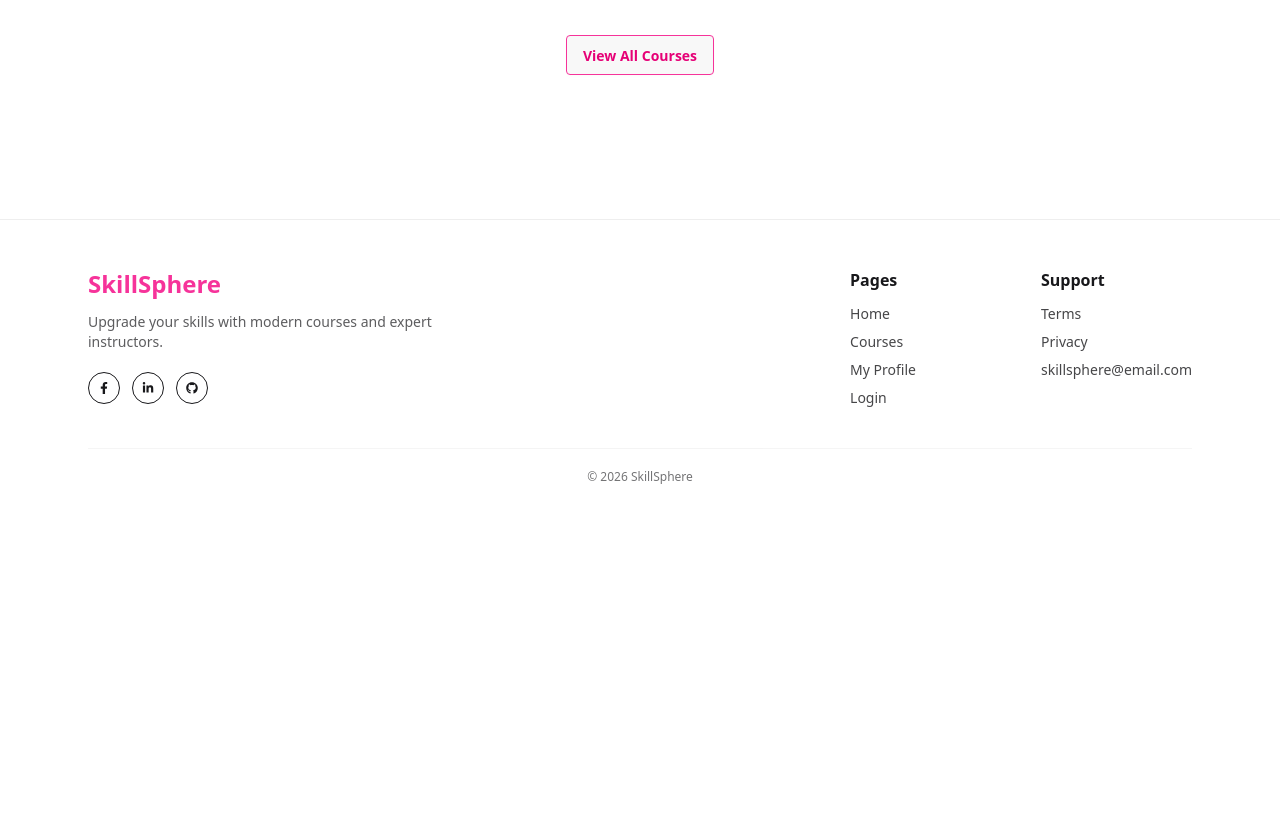
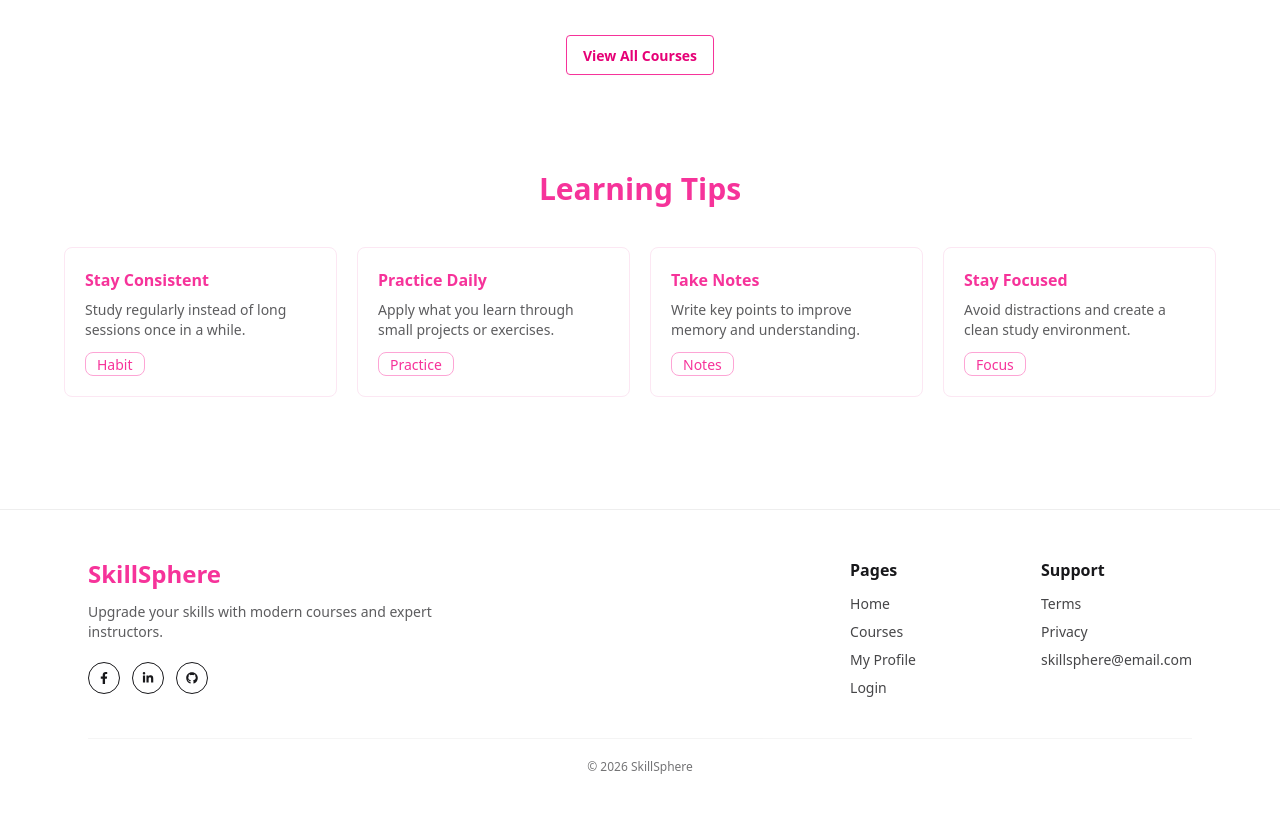
Before and after one commit to developersaima/skill-sphere, a Next.js app: page / in a window 1280 px wide. Shown: the part 1400-2213 px from the top of the page. Before the commit the page ends 1933 px from the top, so only its background shows below. Built offline with nearby package versions, Linux system fonts and the light colour scheme.

Commit message:
Add Tips section to HomePage and update PopularCourses button style

```diff
--- a/src/app/page.jsx
+++ b/src/app/page.jsx
@@ -1,5 +1,6 @@
 import HeroSection from '@/section/Hero'
 import PopularCourses from '@/section/PopularCourse'
+import Tips from '@/section/Tips'
 import React from 'react'
 
 const HomePage = () => {
@@ -8,6 +9,7 @@ const HomePage = () => {
 
       <HeroSection></HeroSection>
       <PopularCourses></PopularCourses>
+      <Tips></Tips>
 
     </div>
   )
--- a/src/section/PopularCourse.jsx
+++ b/src/section/PopularCourse.jsx
@@ -31,7 +31,7 @@ export default async function PopularCourses() {
 
         <div className="text-center mt-10">
           <Link href="/courses">
-            <button className="btn border-pink-500 text-pink-600  hover:text-white hover:bg-pink-500">
+            <button className="btn bg-white border-pink-500 text-pink-600  hover:text-white hover:bg-pink-500">
               View All Courses
             </button>
           </Link>
--- /dev/null
+++ b/src/section/Tips.jsx
@@ -0,0 +1,97 @@
+"use client";
+
+import { motion } from "motion/react";
+
+export default function Tips() {
+  return (
+    <section className="py-8 px-4">
+
+      <div className="max-w-6xl mx-auto">
+
+        <div className="text-center mb-10">
+          <h2 className="text-3xl font-bold text-pink-500">
+            Learning Tips
+          </h2>
+        </div>
+
+        <div className="grid grid-cols-1 sm:grid-cols-2 lg:grid-cols-4 gap-5">
+
+          <motion.div
+            initial={{ opacity: 0, y: 20 }}
+            whileInView={{ opacity: 1, y: 0 }}
+            transition={{ duration: 0.4 }}
+            whileHover={{ y: -5 }}
+            className="card bg-base-100 border border-pink-100 p-5 hover:shadow-md transition"
+          >
+            <h3 className="font-semibold text-base mb-2 text-pink-500">
+              Stay Consistent
+            </h3>
+            <p className="text-sm opacity-70">
+              Study regularly instead of long sessions once in a while.
+            </p>
+            <span className="badge border-pink-300 text-pink-500 mt-3">
+              Habit
+            </span>
+          </motion.div>
+
+          <motion.div
+            initial={{ opacity: 0, y: 20 }}
+            whileInView={{ opacity: 1, y: 0 }}
+            transition={{ duration: 0.4, delay: 0.05 }}
+            whileHover={{ y: -5 }}
+            className="card bg-base-100 border border-pink-100 p-5 hover:shadow-md transition"
+          >
+            <h3 className="font-semibold text-base mb-2 text-pink-500">
+              Practice Daily
+            </h3>
+            <p className="text-sm opacity-70">
+              Apply what you learn through small projects or exercises.
+            </p>
+            <span className="badge border-pink-300 text-pink-500 mt-3">
+              Practice
+            </span>
+          </motion.div>
+
+          <motion.div
+            initial={{ opacity: 0, y: 20 }}
+            whileInView={{ opacity: 1, y: 0 }}
+            transition={{ duration: 0.4, delay: 0.1 }}
+            whileHover={{ y: -5 }}
+            className="card bg-base-100 border border-pink-100 p-5 hover:shadow-md transition"
+          >
+            <h3 className="font-semibold text-base mb-2 text-pink-500">
+              Take Notes
+            </h3>
+            <p className="text-sm opacity-70">
+              Write key points to improve memory and understanding.
+            </p>
+            <span className="badge border-pink-300 text-pink-500 mt-3">
+              Notes
+            </span>
+          </motion.div>
+
+          <motion.div
+            initial={{ opacity: 0, y: 20 }}
+            whileInView={{ opacity: 1, y: 0 }}
+            transition={{ duration: 0.4, delay: 0.15 }}
+            whileHover={{ y: -5 }}
+            className="card bg-base-100 border border-pink-100 p-5 hover:shadow-md transition"
+          >
+            <h3 className="font-semibold text-base mb-2 text-pink-500">
+              Stay Focused
+            </h3>
+            <p className="text-sm opacity-70">
+              Avoid distractions and create a clean study environment.
+            </p>
+            <span className="badge border-pink-300 text-pink-500 mt-3">
+              Focus
+            </span>
+          </motion.div>
+
+        </div>
+
+      </div>
+
+    </section>
+  );
+}
```
